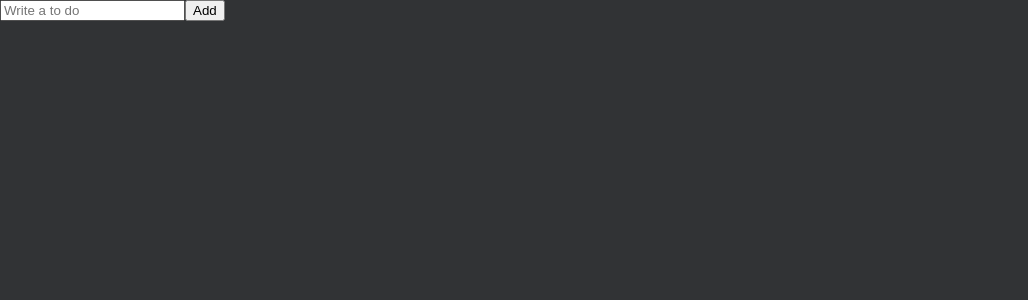
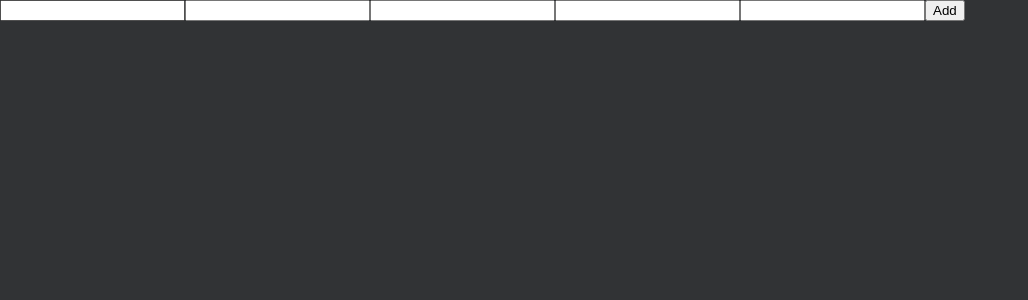
Before and after one commit to HyonHyonKOR/react-masterclass, a React (Create React App) app: page / in a window 1280 px wide. Shown: the top 300 px of the page, without its empty margins (0-1028 px from the left). Built offline with nearby package versions, Linux system fonts and the light colour scheme.

Commit message:
feat: use react-form-hook

```diff
--- a/src/ToDoList.tsx
+++ b/src/ToDoList.tsx
@@ -1,30 +1,48 @@
 import React, { useState } from "react";
+import { useForm } from "react-hook-form";
+
+// const ToDoList = () => {
+//   const [toDo, setTodo] = useState("");
+//   const [toDoError, setToDoError] = useState("");
+//   const onChange = (event: React.ChangeEvent<HTMLInputElement>) => {
+//     const {
+//       target: { value },
+//     } = event;
+//     setToDoError("");
+//     setTodo(value);
+//   };
+
+//   const onSubmit = (event: React.FormEvent<HTMLFormElement>) => {
+//     event.preventDefault();
+//     if (toDo.length < 10) {
+//       return setToDoError("To do should be longer");
+//     }
+//     console.log("submit");
+//   };
+
+//   return (
+//     <div>
+//       <form onSubmit={onSubmit}>
+//         <input value={toDo} onChange={onChange} placeholder="Write a to do" />
+//         <button>Add</button>
+//         {toDoError !== "" ? toDoError : null}
+//       </form>
+//     </div>
+//   );
+// };
 
 const ToDoList = () => {
-  const [toDo, setTodo] = useState("");
-  const [toDoError, setToDoError] = useState("");
-  const onChange = (event: React.ChangeEvent<HTMLInputElement>) => {
-    const {
-      target: { value },
-    } = event;
-    setToDoError("");
-    setTodo(value);
-  };
-
-  const onSubmit = (event: React.FormEvent<HTMLFormElement>) => {
-    event.preventDefault();
-    if (toDo.length < 10) {
-      return setToDoError("To do should be longer");
-    }
-    console.log("submit");
-  };
-
+  const { register, watch } = useForm();
+  console.log(watch());
   return (
     <div>
-      <form onSubmit={onSubmit}>
-        <input value={toDo} onChange={onChange} placeholder="Write a to do" />
+      <form>
+        <input {...register("id")} />
+        <input {...register("pw1")} />
+        <input {...register("pw2")} />
+        <input {...register("email")} />
+        <input {...register("mobile")} />
         <button>Add</button>
-        {toDoError !== "" ? toDoError : null}
       </form>
     </div>
   );
```
